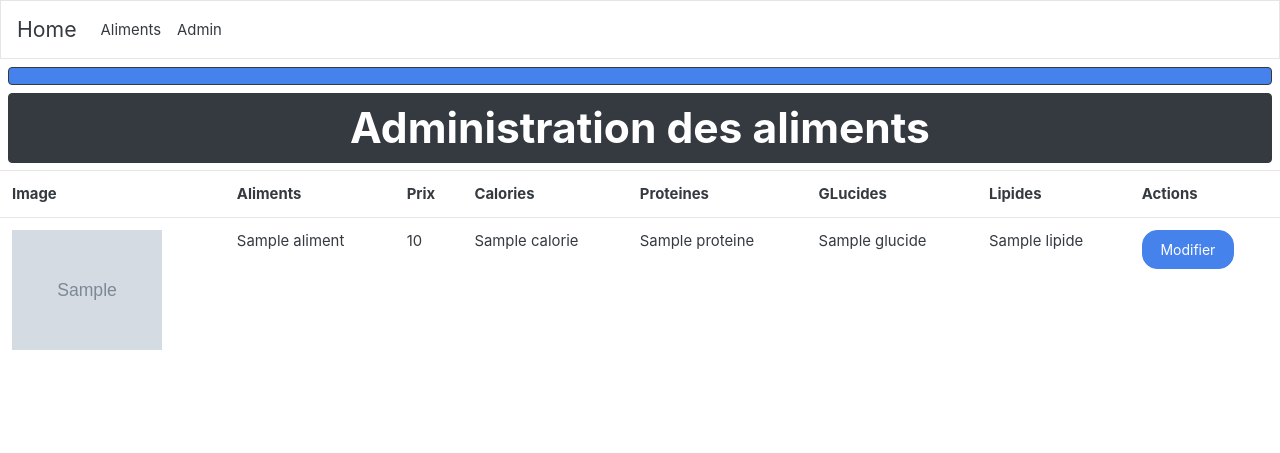
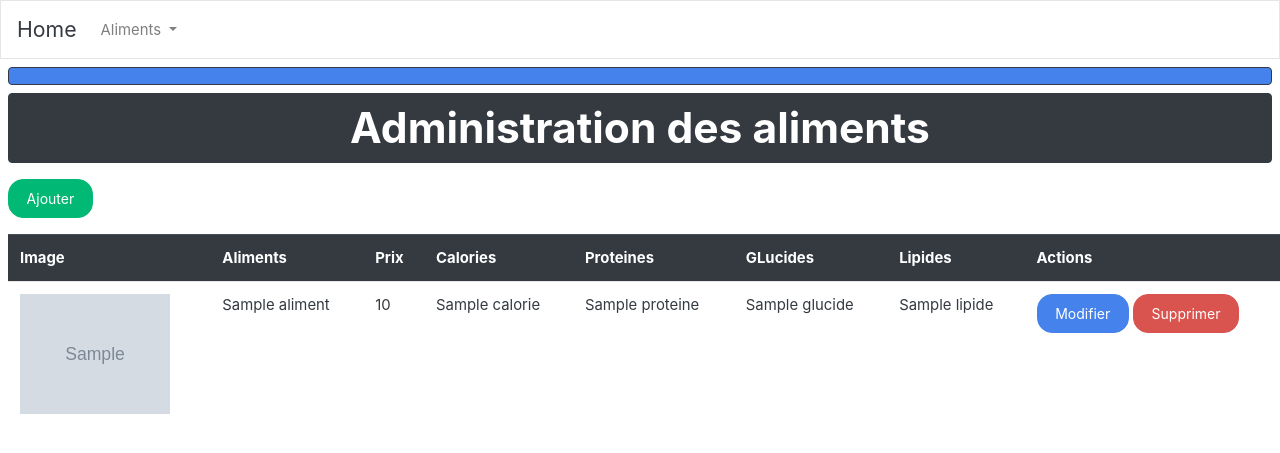
Before and after one commit to keyserwood/UdemySymfony, a Symfony app: template Project3/templates/admin/admin_aliment/admin.html.twig in a window 1280 px wide. Shown: the top 453 px of the page. Run offline with Twig, Linux system fonts and the light colour scheme; the template is opened without the code that fills it: most values are stand-ins (such as "Sample title", 1, 10 or a date in 2020); grey boxes marked "Sample" are stand-in pictures; some libraries are stand-ins or nearby versions.

Commit message:
NavBar Update

```diff
--- a/Project3/templates/admin/admin_aliment/admin.html.twig
+++ b/Project3/templates/admin/admin_aliment/admin.html.twig
@@ -4,8 +4,9 @@
 {% block monTitreAdmin %}Administration des aliments
 {% endblock %}
 {% block body %}
-    <table class="table">
-        <tr class="thead-dark"> </tr>
+    <a href="" class="btn btn-success m-2">Ajouter</a>
+    <table class="table m-2">
+        <tr class="table-dark">
         <th>Image</th>
         <th>Aliments</th>
         <th>Prix</th>
@@ -14,7 +15,7 @@
         <th>GLucides</th>
         <th>Lipides</th>
         <th>Actions</th>
-        <tr>
+        </tr>
             {% for aliment in aliments %}
         <tr>
             <td> <img src="{{asset('images/'~aliment.image)}}"  class="perso_imgAliment" ></td>
@@ -28,6 +29,9 @@
                 <a href="" class="btn btn-primary">
                     Modifier
                 </a>
+                <a href="" class="btn btn-danger">
+                    Supprimer
+                </a>
             </td>
         </tr>
 
--- a/Project3/templates/menu.html.twig
+++ b/Project3/templates/menu.html.twig
@@ -6,11 +6,14 @@
 
     <div class="collapse navbar-collapse" id="navbarColor03">
         <ul class="navbar-nav mr-auto">
-            <li class="nav-item active">
-                <a class="nav-link" href="{{path('aliments')}}">Aliments <span class="sr-only">(current)</span></a>
-            </li>
-            <li class="nav-item active">
-                <a class="nav-link" href="{{path('admin_aliments')}}">Admin<span class="sr-only">(current)</span></a>
+            <li class="nav-item dropdown">
+                <a class="nav-link dropdown-toggle" href="#" id="navbarDropdown" role="button" data-toggle="dropdown" aria-haspopup="true" aria-expanded="false">
+                    Aliments
+                </a>
+                <div class="dropdown-menu" aria-labelledby="navbarDropdown">
+                    <a class="dropdown-item" href="{{path('aliments')}}">Aliments</a>
+                    <a class="dropdown-item" href="{{path('admin_aliments')}}">Admin</a>
+                </div>
             </li>
         </ul>
     </div>
```
